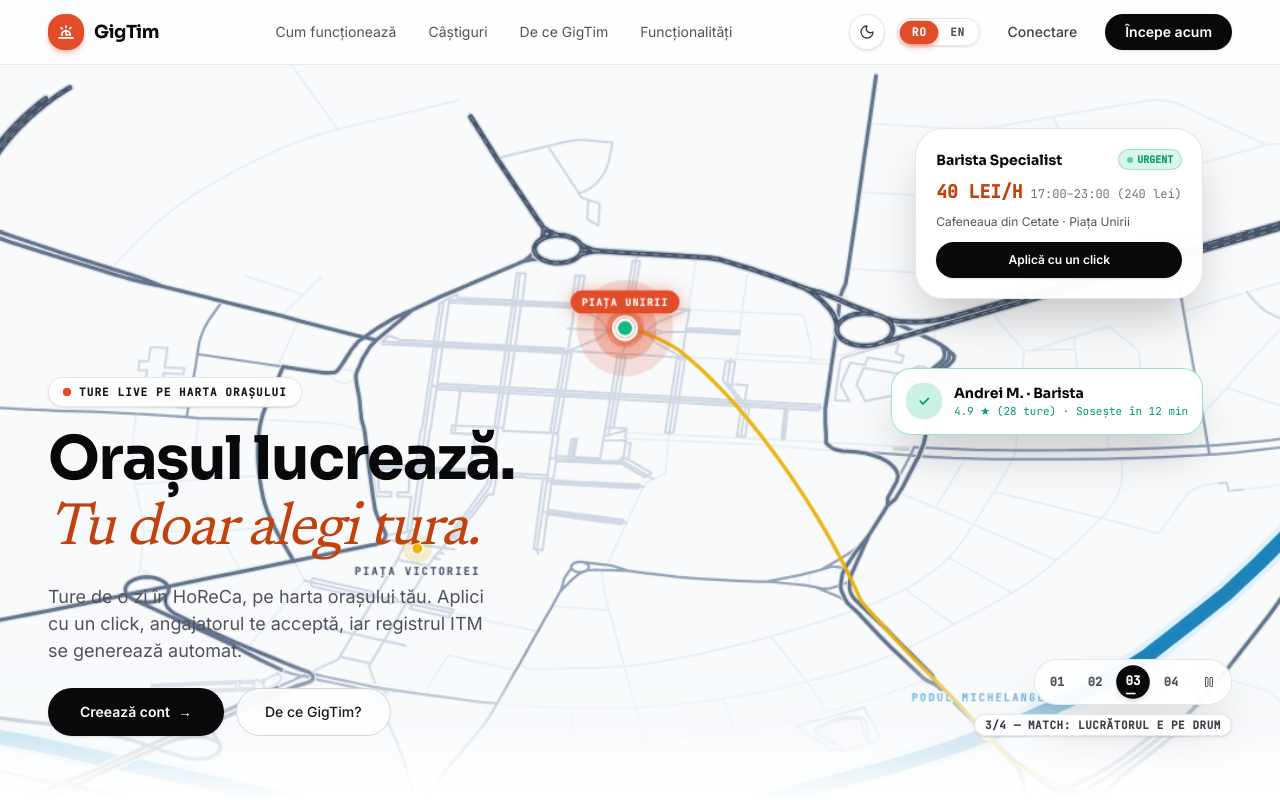
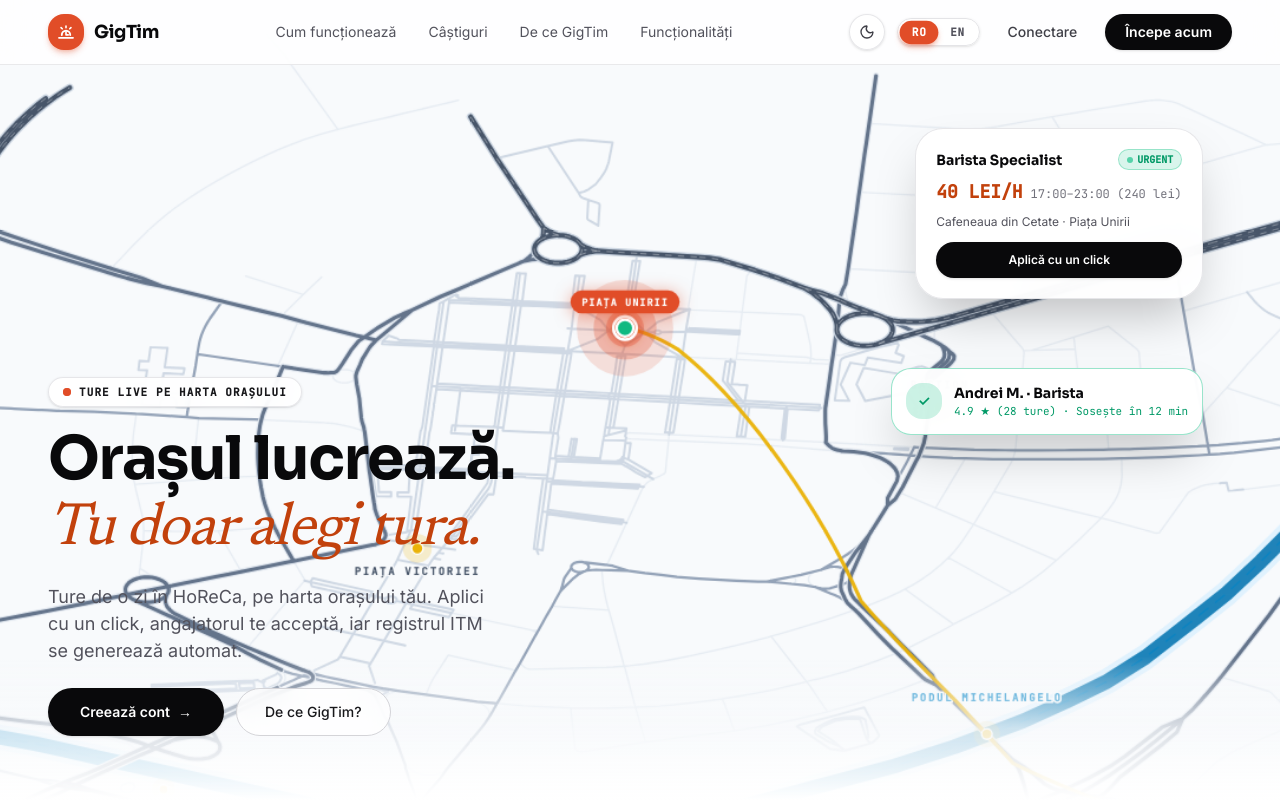
Before and after one commit to lucas-rus/gigtim, a Next.js app in the folder web/: page / in a window 1280 px wide. Shown: the top 800 px of the page. Built offline with nearby package versions, Linux system fonts and the light colour scheme.

Commit message:
feat(web): remove act switcher pill and caption from living map hero

```diff
--- a/web/src/components/landing/LivingMapHero.tsx
+++ b/web/src/components/landing/LivingMapHero.tsx
@@ -5,7 +5,6 @@ import Link from 'next/link'
 import gsap from 'gsap'
 import { MotionPathPlugin } from 'gsap/MotionPathPlugin'
 import { useGSAP } from '@gsap/react'
-import { Play, Pause } from 'lucide-react'
 import { useTranslation } from '@/lib/i18n'
 import {
   TIMISOARA_OSM_PATHS,
@@ -19,30 +18,17 @@ gsap.registerPlugin(useGSAP, MotionPathPlugin)
  * "Orașul lucrează" — Immersive Living Map Hero with Authentic Timișoara OSM Cartography
  *
  * Visuals: Pure black `#000000` canvas with authentic OpenStreetMap road and river vectors of Timișoara.
- * Behavior: Autoplay cycle (~2.5s per act) with zero scroll-jacking, plus minimal Bending Spoons pill switcher.
+ * Behavior: Autoplay cycle (~2.5s per act) with zero scroll-jacking.
  * Typography & UI: Editorial serif italic accents, rounded-full pill CTAs, high-contrast monochrome polish.
  */
 
-const ACTS = [
-  { id: 0, label: '01' },
-  { id: 1, label: '02' },
-  { id: 2, label: '03' },
-  { id: 3, label: '04' },
-]
-
+const TOTAL_ACTS = 4
 const ACT_DURATION_MS = 2500
 
 export function LivingMapHero() {
   const { t } = useTranslation()
-  const actCaptions = [
-    t.hero.act1Caption,
-    t.hero.act2Caption,
-    t.hero.act3Caption,
-    t.hero.act4Caption,
-  ]
   const sectionRef = useRef<HTMLElement>(null)
   const [currentAct, setCurrentAct] = useState(0)
-  const [isPaused, setIsPaused] = useState(false)
   const currentTimelineRef = useRef<gsap.core.Timeline | null>(null)
   const timerRef = useRef<NodeJS.Timeout | null>(null)
 
@@ -163,20 +149,15 @@ export function LivingMapHero() {
 
   // Autoplay ticker
   useEffect(() => {
-    if (isPaused) {
-      if (timerRef.current) clearTimeout(timerRef.current)
-      return
-    }
-
     timerRef.current = setTimeout(() => {
-      const nextAct = (currentAct + 1) % ACTS.length
+      const nextAct = (currentAct + 1) % TOTAL_ACTS
       transitionToAct(nextAct)
     }, ACT_DURATION_MS)
 
     return () => {
       if (timerRef.current) clearTimeout(timerRef.current)
     }
-  }, [isPaused, currentAct, transitionToAct])
+  }, [currentAct, transitionToAct])
 
   // Initial setup on mount
   useGSAP(
@@ -214,11 +195,6 @@ export function LivingMapHero() {
       aria-label="Orașul lucrează — turele pe harta orașului"
     >
       <style>{`
-        @keyframes hero-act-progress {
-          from { transform: scaleX(0); }
-          to { transform: scaleX(1); }
-        }
-
         /* SVG Map Color Rules (Automatic Light/Dark Mode) */
         .map-bg-rect { fill: #f8fafc; transition: fill 0.3s ease; }
         .map-bega-bed { stroke: #e0f2fe; }
@@ -634,63 +610,7 @@ export function LivingMapHero() {
         </div>
       </div>
 
-      {/* ── Bending Spoons Minimalist Pill Switcher ──── */}
-      <div className="absolute top-[72px] right-4 sm:top-auto sm:bottom-8 md:bottom-10 lg:bottom-16 sm:right-8 md:right-10 lg:right-12 z-20 flex flex-col items-end gap-1.5">
-        <div
-          className="flex items-center gap-1 sm:gap-1.5 rounded-full border border-zinc-200/90 dark:border-white/15 bg-white/90 dark:bg-black/80 p-1.5 backdrop-blur-xl shadow-2xl transition-colors"
-          role="tablist"
-          aria-label="Comută actul demonstrației"
-        >
-          {ACTS.map((act) => {
-            const isActive = currentAct === act.id
-            return (
-              <button
-                key={act.id}
-                role="tab"
-                aria-selected={isActive}
-                onClick={() => transitionToAct(act.id)}
-                className={`relative flex flex-col items-center justify-center h-7 sm:h-8 w-7 sm:w-8 rounded-full text-[11px] sm:text-xs font-mono font-bold transition-all duration-200 ${
-                  isActive
-                    ? 'bg-zinc-950 text-white dark:bg-white dark:text-black shadow-md scale-105'
-                    : 'text-zinc-600 dark:text-zinc-400 hover:text-zinc-950 dark:hover:text-white'
-                }`}
-              >
-                <span className={`leading-none ${isActive ? '-translate-y-[1px]' : ''}`}>
-                  {act.label}
-                </span>
-                {isActive && (
-                  <span className="absolute bottom-[3px] sm:bottom-1 left-1/2 -translate-x-1/2 w-3 sm:w-3.5 h-0.5 rounded-full bg-black/20 dark:bg-white/30 overflow-hidden">
-                    <span
-                      key={`progress-${act.id}`}
-                      className="block h-full bg-white dark:bg-white origin-left"
-                      style={{
-                        animation: `hero-act-progress ${ACT_DURATION_MS}ms linear forwards`,
-                        animationPlayState: isPaused ? 'paused' : 'running',
-                      }}
-                    />
-                  </span>
-                )}
-              </button>
-            )
-          })}
 
-          <button
-            onClick={() => setIsPaused(!isPaused)}
-            className="flex items-center justify-center h-7 sm:h-8 w-7 sm:w-8 rounded-full text-zinc-600 dark:text-zinc-400 transition-colors hover:text-zinc-950 dark:hover:text-white"
-            title={isPaused ? 'Reia redarea automată' : 'Pauză animație'}
-            aria-label={isPaused ? 'Reia animația' : 'Pauză animație'}
-          >
-            {isPaused ? <Play className="h-3 w-3" /> : <Pause className="h-3 w-3" />}
-          </button>
-        </div>
-
-        {/* Narrative Caption (hidden on small mobile to avoid card overlap) */}
-        <div className="text-right hidden sm:block">
-          <span className="inline-block font-mono text-[9px] sm:text-[11px] tracking-wider font-semibold text-zinc-700 dark:text-zinc-400 bg-white/90 dark:bg-zinc-950/80 px-2.5 py-0.5 rounded-full border border-zinc-200/90 dark:border-white/10 backdrop-blur-md shadow-sm">
-            {`${currentAct + 1}/4 — ${actCaptions[currentAct].toUpperCase()}`}
-          </span>
-        </div>
-      </div>
 
       {/* ── Seamless atmospheric dissolve into page body ── */}
       <div
```
